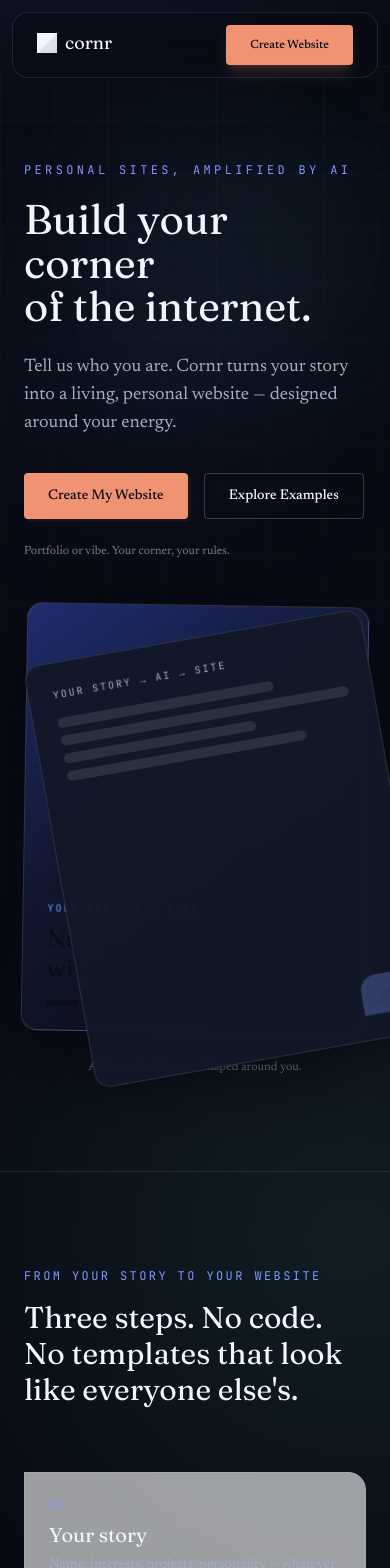
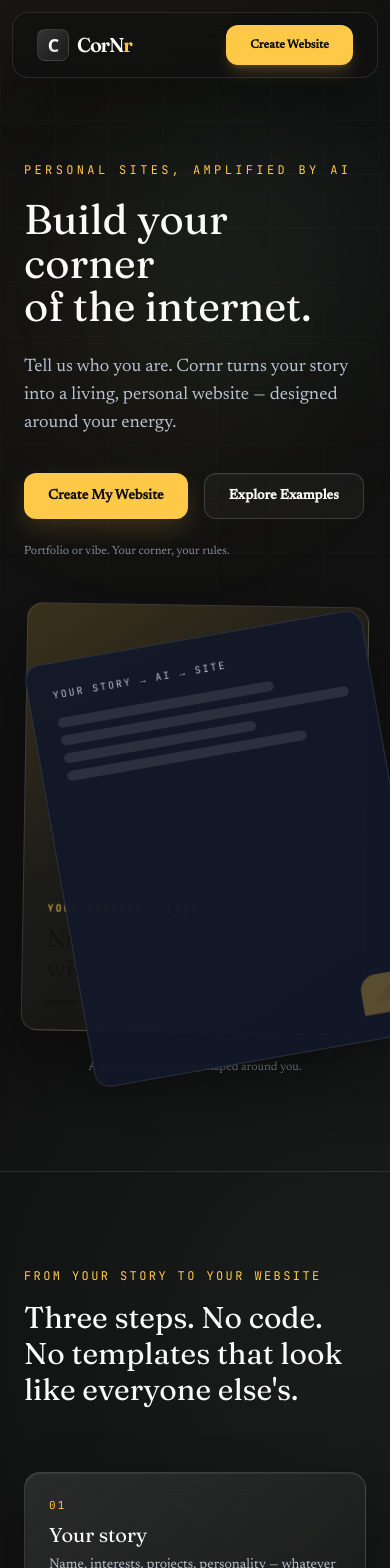
Before and after one commit to scooterxd69/cornr, a Next.js app: page / in a window 390 px wide. Shown: the top 1568 px of the page. Built offline with nearby package versions, Linux system fonts and the light colour scheme.

Commit message:
feat: refine Cornr brand surfaces and contrast

```diff
--- a/src/app/globals.css
+++ b/src/app/globals.css
@@ -33,16 +33,16 @@ html {
 body {
   min-width: 320px;
   background:
-    radial-gradient(circle at 18% -5%, rgba(107, 124, 255, 0.18), transparent 32rem),
-    radial-gradient(circle at 90% 18%, rgba(94, 221, 193, 0.09), transparent 28rem),
-    #080b14;
-  color: #f2f5ff;
+    radial-gradient(circle at 18% -5%, rgba(255, 201, 72, 0.10), transparent 32rem),
+    radial-gradient(circle at 90% 18%, rgba(120, 194, 160, 0.07), transparent 28rem),
+    #111111;
+  color: #fafafa;
   font-family: var(--font-body);
 }
 
 ::selection {
-  background: #8294ff;
-  color: #080b14;
+  background: #ffc948;
+  color: #111111;
 }
 
 .ambient-grid {
@@ -53,6 +53,15 @@ body {
 
 .depth-card { transform-style: preserve-3d; }
 .depth-card > * { transform: translateZ(18px); }
+
+.glossy-surface {
+  background: linear-gradient(135deg, rgba(255,255,255,.10), rgba(255,255,255,.025));
+  border: 1px solid rgba(255,255,255,.12);
+  box-shadow: inset 0 1px 0 rgba(255,255,255,.08), 0 20px 54px rgba(0,0,0,.28);
+  backdrop-filter: blur(14px);
+}
+
+.glossy-surface:hover { border-color: rgba(255,201,72,.45); box-shadow: inset 0 1px 0 rgba(255,255,255,.13), 0 24px 64px rgba(0,0,0,.4), 0 0 0 1px rgba(255,201,72,.08); }
 
 @keyframes float { 0%,100% { transform: translate3d(0, 0, 0) rotate(-2deg); } 50% { transform: translate3d(0, -14px, 0) rotate(2deg); } }
 @keyframes orbit { to { transform: rotate(360deg); } }
--- a/src/components/landing/Features.tsx
+++ b/src/components/landing/Features.tsx
@@ -12,7 +12,7 @@ const features = [
 
 export default function Features() {
   return (
-    <section className="border-t border-ink/10 py-24 sm:py-32">
+    <section className="border-t border-white/10 py-24 sm:py-32">
       <Container>
         <div className="mb-16 max-w-lg">
           <Eyebrow>What you get</Eyebrow>
@@ -22,7 +22,7 @@ export default function Features() {
         </div>
         <div className="grid gap-x-8 gap-y-10 sm:grid-cols-2 lg:grid-cols-3">
           {features.map(({ icon: Icon, title, detail }) => (
-            <div key={title}>
+            <div key={title} className="rounded-2xl border border-transparent p-5 transition-all duration-300 hover:-translate-y-1 hover:border-white/10 hover:bg-white/[.035]">
               <Icon className="text-indigo" size={20} aria-hidden="true" />
               <h3 className="mt-3 font-display text-lg">{title}</h3>
               <p className="mt-1.5 text-sm text-ink-soft">{detail}</p>
--- a/src/components/landing/FinalCTA.tsx
+++ b/src/components/landing/FinalCTA.tsx
@@ -2,8 +2,8 @@ import { Container, LinkButton } from "@/components/ui/atoms";
 
 export default function FinalCTA() {
   return (
-    <section className="border-t border-ink/10 py-24 sm:py-32">
-      <Container className="text-center">
+    <section className="border-t border-white/10 py-24 sm:py-32">
+      <Container className="glossy-surface rounded-[2rem] py-14 text-center sm:py-20">
         <h2 className="mx-auto max-w-xl font-display text-3xl sm:text-5xl text-balance">
           Turn yourself into a website.
         </h2>
--- a/src/components/landing/Footer.tsx
+++ b/src/components/landing/Footer.tsx
@@ -3,7 +3,7 @@ import { Container, Logo } from "@/components/ui/atoms";
 
 export default function Footer() {
   return (
-    <footer className="border-t border-ink/10 py-12">
+    <footer className="border-t border-white/10 py-12">
       <Container className="flex flex-col items-center justify-between gap-6 sm:flex-row">
         <Logo />
         <nav className="flex gap-6 text-sm text-ink-soft">
--- a/src/components/landing/Hero.tsx
+++ b/src/components/landing/Hero.tsx
@@ -4,7 +4,7 @@ export default function Hero() {
   return (
     <section className="relative isolate overflow-hidden pt-24 pb-24 sm:pt-32 sm:pb-36">
       <div className="ambient-grid pointer-events-none absolute inset-0 -z-10 opacity-60" />
-      <div className="pointer-events-none absolute left-[8%] top-32 -z-10 h-64 w-64 rounded-full bg-indigo/20 blur-[110px] animate-pulse" />
+      <div className="pointer-events-none absolute left-[8%] top-32 -z-10 h-64 w-64 rounded-full bg-coral/15 blur-[110px] animate-pulse" />
       <div className="pointer-events-none absolute right-[7%] top-20 -z-10 h-48 w-48 rounded-full bg-teal-300/10 blur-[100px]" />
       <Container className="grid gap-14 sm:grid-cols-2 sm:items-center">
         <div className="animate-rise">
@@ -39,7 +39,7 @@ export default function Hero() {
               className="depth-card absolute inset-0 overflow-hidden rounded-2xl border border-white/15 shadow-[0_32px_100px_rgba(0,0,0,.55)] animate-float"
               style={{
                 background:
-                  "linear-gradient(145deg, #1f2c6f 0%, #11162d 46%, #080b14 100%)"
+                  "linear-gradient(145deg, #3a311b 0%, #1b1b18 46%, #111111 100%)"
               }}
             >
               <div className="flex h-full flex-col justify-end p-6 text-chalk">
@@ -72,7 +72,7 @@ export default function Hero() {
                   <div className="h-2.5 w-5/6 rounded-full bg-white/10" />
                 </div>
               </div>
-              <div className="corner-fold h-10 w-10 self-end rounded-tl-2xl bg-indigo/30" />
+              <div className="corner-fold h-10 w-10 self-end rounded-tl-2xl bg-coral/30" />
             </div>
           </div>
           <p className="mt-4 text-center text-xs text-ink-soft/70">
--- a/src/components/landing/HowItWorks.tsx
+++ b/src/components/landing/HowItWorks.tsx
@@ -8,7 +8,7 @@ const steps = [
 
 export default function HowItWorks() {
   return (
-    <section className="border-t border-ink/10 py-24 sm:py-32">
+    <section id="how-it-works" className="border-t border-white/10 py-24 sm:py-32">
       <Container>
         <div className="mb-16 max-w-lg">
           <Eyebrow>How it works</Eyebrow>
@@ -18,7 +18,7 @@ export default function HowItWorks() {
         </div>
         <div className="grid gap-10 sm:grid-cols-3">
           {steps.map((step, i) => (
-            <div key={step.title} className="border-t-2 border-ink pt-5">
+            <div key={step.title} className="rounded-2xl border border-white/10 bg-white/[.025] p-6 transition-all duration-300 hover:-translate-y-1 hover:border-coral/40">
               <p className="font-mono text-xs text-ink-soft">{String(i + 1).padStart(2, "0")}</p>
               <h3 className="mt-2 font-display text-xl">{step.title}</h3>
               <p className="mt-1.5 text-sm text-ink-soft">{step.detail}</p>
--- a/src/components/landing/ModeComparison.tsx
+++ b/src/components/landing/ModeComparison.tsx
@@ -3,7 +3,7 @@ import { Briefcase, Sparkles } from "lucide-react";
 
 export default function ModeComparison() {
   return (
-    <section className="border-t border-ink/10 py-24 sm:py-32">
+    <section className="border-t border-white/10 py-24 sm:py-32">
       <Container>
         <div className="mb-16 max-w-lg">
           <Eyebrow>Two modes</Eyebrow>
@@ -13,7 +13,7 @@ export default function ModeComparison() {
         </div>
 
         <div className="grid gap-6 sm:grid-cols-2">
-          <div className="rounded-corner border border-ink/10 bg-white/60 p-8">
+          <div className="glossy-surface rounded-3xl p-8 transition-all duration-300 hover:-translate-y-1">
             <Briefcase className="text-moss" size={22} aria-hidden="true" />
             <h3 className="mt-4 font-display text-2xl">Portfolio mode</h3>
             <p className="mt-2 text-sm text-ink-soft">
@@ -22,7 +22,7 @@ export default function ModeComparison() {
               an application.
             </p>
           </div>
-          <div className="rounded-corner border border-ink/10 bg-white/60 p-8">
+          <div className="glossy-surface rounded-3xl p-8 transition-all duration-300 hover:-translate-y-1">
             <Sparkles className="text-coral" size={22} aria-hidden="true" />
             <h3 className="mt-4 font-display text-2xl">Vibe mode</h3>
             <p className="mt-2 text-sm text-ink-soft">
--- a/src/components/landing/Navbar.tsx
+++ b/src/components/landing/Navbar.tsx
@@ -3,7 +3,7 @@ import { Logo, Container, LinkButton } from "@/components/ui/atoms";
 
 export default function Navbar() {
   return (
-    <div className="sticky top-3 z-40 mx-auto w-[calc(100%-1.5rem)] max-w-6xl rounded-2xl border border-white/10 bg-chalk/75 shadow-2xl shadow-black/25 backdrop-blur-xl">
+    <div className="sticky top-3 z-40 mx-auto w-[calc(100%-1.5rem)] max-w-6xl rounded-2xl border border-white/10 bg-chalk/85 shadow-2xl shadow-black/35 backdrop-blur-xl">
       <Container className="flex h-16 items-center justify-between">
         <Link href="/" className="focus-ring">
           <Logo />
--- a/src/components/landing/TransformSection.tsx
+++ b/src/components/landing/TransformSection.tsx
@@ -18,7 +18,7 @@ const steps = [
 
 export default function TransformSection() {
   return (
-    <section className="border-t border-ink/10 py-24 sm:py-32">
+    <section className="border-t border-white/10 py-24 sm:py-32">
       <Container>
         <div className="mb-16 max-w-lg">
           <Eyebrow>From your story to your website</Eyebrow>
@@ -30,7 +30,7 @@ export default function TransformSection() {
         <div className="mx-auto flex max-w-md flex-col items-stretch">
           {steps.map((step, i) => (
             <div key={step.label}>
-              <div className="rounded-corner border border-ink/10 bg-white/60 p-6">
+              <div className="glossy-surface rounded-2xl p-6 transition-all duration-300 hover:-translate-y-1">
                 <p className="font-mono text-[11px] uppercase tracking-[0.2em] text-indigo">
                   {String(i + 1).padStart(2, "0")}
                 </p>
--- a/src/components/renderer/PreviewCard.tsx
+++ b/src/components/renderer/PreviewCard.tsx
@@ -10,14 +10,14 @@ export default function PreviewCard({ demo }: { demo: DemoProfile }) {
   return (
     <Link
       href={`/examples#${demo.id}`}
-      className="group block overflow-hidden rounded-corner border border-ink/10 bg-white/60 transition-shadow hover:shadow-lg focus-ring"
+      className="group block overflow-hidden rounded-3xl border border-white/10 bg-white/[.035] shadow-[0_18px_45px_rgba(0,0,0,.24)] transition-all duration-500 hover:-translate-y-2 hover:rotate-[-.5deg] hover:border-coral/50 hover:shadow-[0_28px_70px_rgba(0,0,0,.42)] focus-ring"
     >
       <div
         className="relative h-56 overflow-hidden"
         style={{ background: theme.bg }}
       >
         <div
-          className="pointer-events-none absolute left-0 top-0 origin-top-left"
+          className="pointer-events-none absolute left-0 top-0 origin-top-left transition-transform duration-500 group-hover:scale-[.42]"
           style={{ width: "250%", transform: "scale(0.4)" }}
         >
           <SiteRenderer spec={demo.spec} />
@@ -31,7 +31,7 @@ export default function PreviewCard({ demo }: { demo: DemoProfile }) {
         </div>
         <span
           className="rounded-full px-2.5 py-1 text-[10px] font-mono uppercase tracking-wide"
-          style={{ background: theme.accent + "22", color: "#14161C" }}
+          style={{ background: theme.accent + "22", color: theme.accent }}
         >
           {theme.label}
         </span>
--- a/src/components/ui/atoms.tsx
+++ b/src/components/ui/atoms.tsx
@@ -3,24 +3,24 @@ import Link from "next/link";
 
 export function Logo({ className = "" }: { className?: string }) {
   return (
-    <span className={`inline-flex items-center gap-2 font-display text-lg ${className}`}>
+    <span className={`inline-flex items-center gap-2 font-display text-xl font-semibold tracking-[-.06em] ${className}`}>
       <span
-        className="corner-fold inline-block h-5 w-5 bg-ink"
+        className="corner-fold inline-flex h-8 w-8 items-center justify-center rounded-lg border border-white/10 bg-gradient-to-br from-white/15 to-white/5 font-sans text-lg font-black text-ink shadow-lg"
         aria-hidden="true"
-      />
-      cornr
+      >C</span>
+      <span>CorN<span className="text-coral">r</span></span>
     </span>
   );
 }
 
 const baseButton =
-  "inline-flex items-center justify-center gap-2 rounded-[4px] px-6 py-3 text-sm font-medium transition-all duration-200 focus-ring disabled:opacity-50 disabled:pointer-events-none";
+  "inline-flex items-center justify-center gap-2 rounded-xl px-6 py-3 text-sm font-semibold transition-all duration-300 focus-ring disabled:pointer-events-none disabled:opacity-50";
 
 const variants = {
-  primary: "bg-ink text-chalk hover:bg-ink-soft",
-  coral: "bg-coral text-chalk hover:brightness-105 shadow-[3px_3px_0_0_#14161C]",
-  ghost: "bg-transparent text-ink border border-ink/20 hover:border-ink/50",
-  soft: "bg-indigo-soft text-indigo hover:bg-indigo/10"
+  primary: "bg-coral text-[#111111] shadow-[0_10px_24px_rgba(255,201,72,.16)] hover:-translate-y-0.5 hover:brightness-105",
+  coral: "bg-coral text-[#111111] shadow-[0_10px_24px_rgba(255,201,72,.16)] hover:-translate-y-0.5 hover:brightness-105",
+  ghost: "border border-white/15 bg-white/[.035] text-ink shadow-[inset_0_1px_0_rgba(255,255,255,.06)] hover:-translate-y-0.5 hover:border-coral/50 hover:bg-white/[.07]",
+  soft: "bg-indigo-soft text-coral hover:bg-indigo/10"
 };
 
 interface ButtonProps extends ButtonHTMLAttributes<HTMLButtonElement> {
--- a/tailwind.config.ts
+++ b/tailwind.config.ts
@@ -5,19 +5,19 @@ const config: Config = {
   theme: {
     extend: {
       colors: {
-        chalk: "#080B14",
-        "chalk-dim": "#101626",
-        ink: "#F2F5FF",
-        "ink-soft": "#A3AEC5",
+        chalk: "#111111",
+        "chalk-dim": "#171B22",
+        ink: "#FAFAFA",
+        "ink-soft": "#B8C1CF",
         indigo: {
-          DEFAULT: "#8294FF",
-          soft: "#20295A"
+          DEFAULT: "#FFC948",
+          soft: "#3A311B"
         },
         coral: {
-          DEFAULT: "#F09373",
-          soft: "#46261F"
+          DEFAULT: "#FFC948",
+          soft: "#3A311B"
         },
-        moss: "#8AAE9A"
+        moss: "#78C2A0"
       },
       fontFamily: {
         display: ["var(--font-display)"],
```
Also changed, not shown: 1 other file (tests, documents, lock files or other folders).
